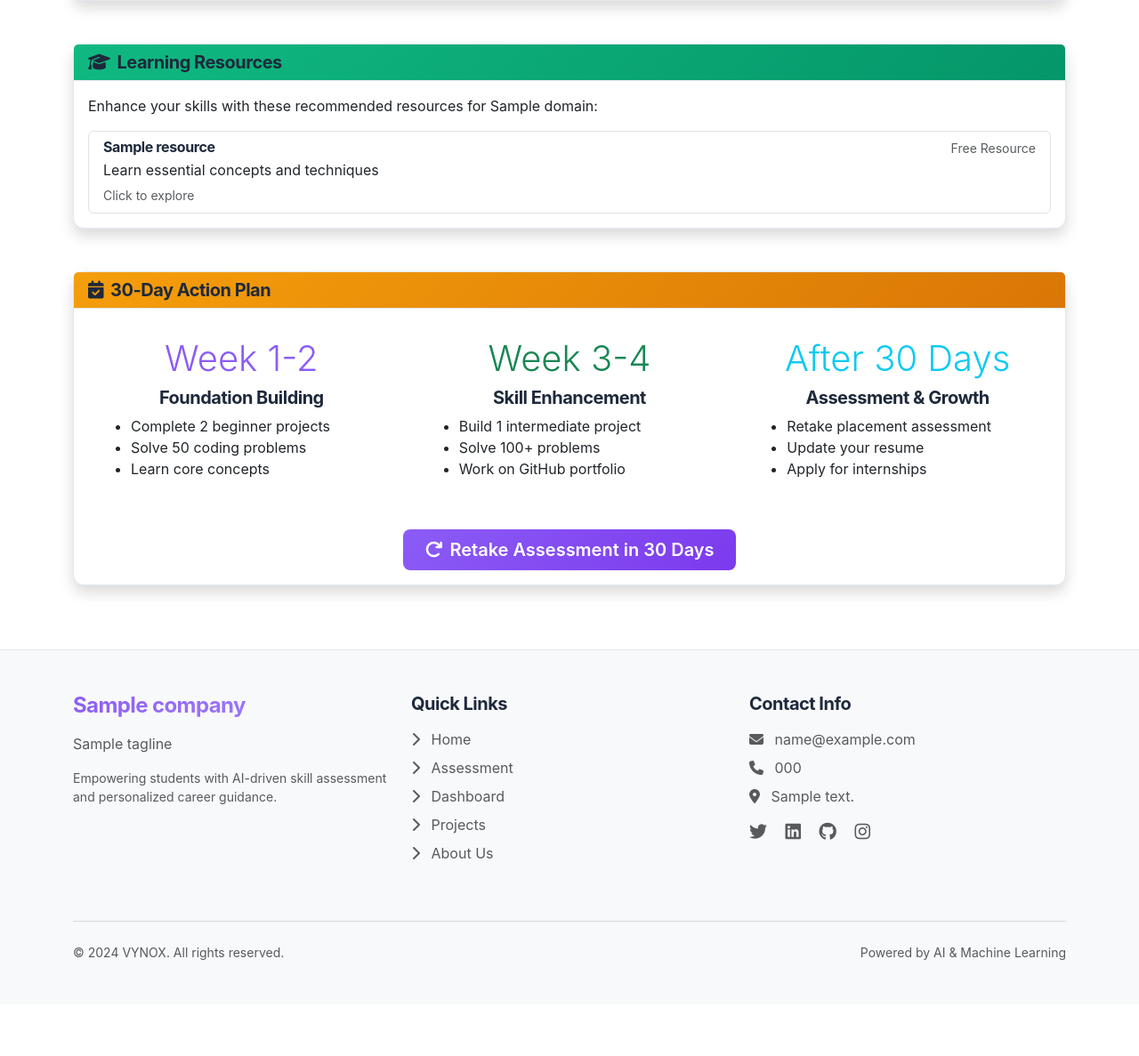
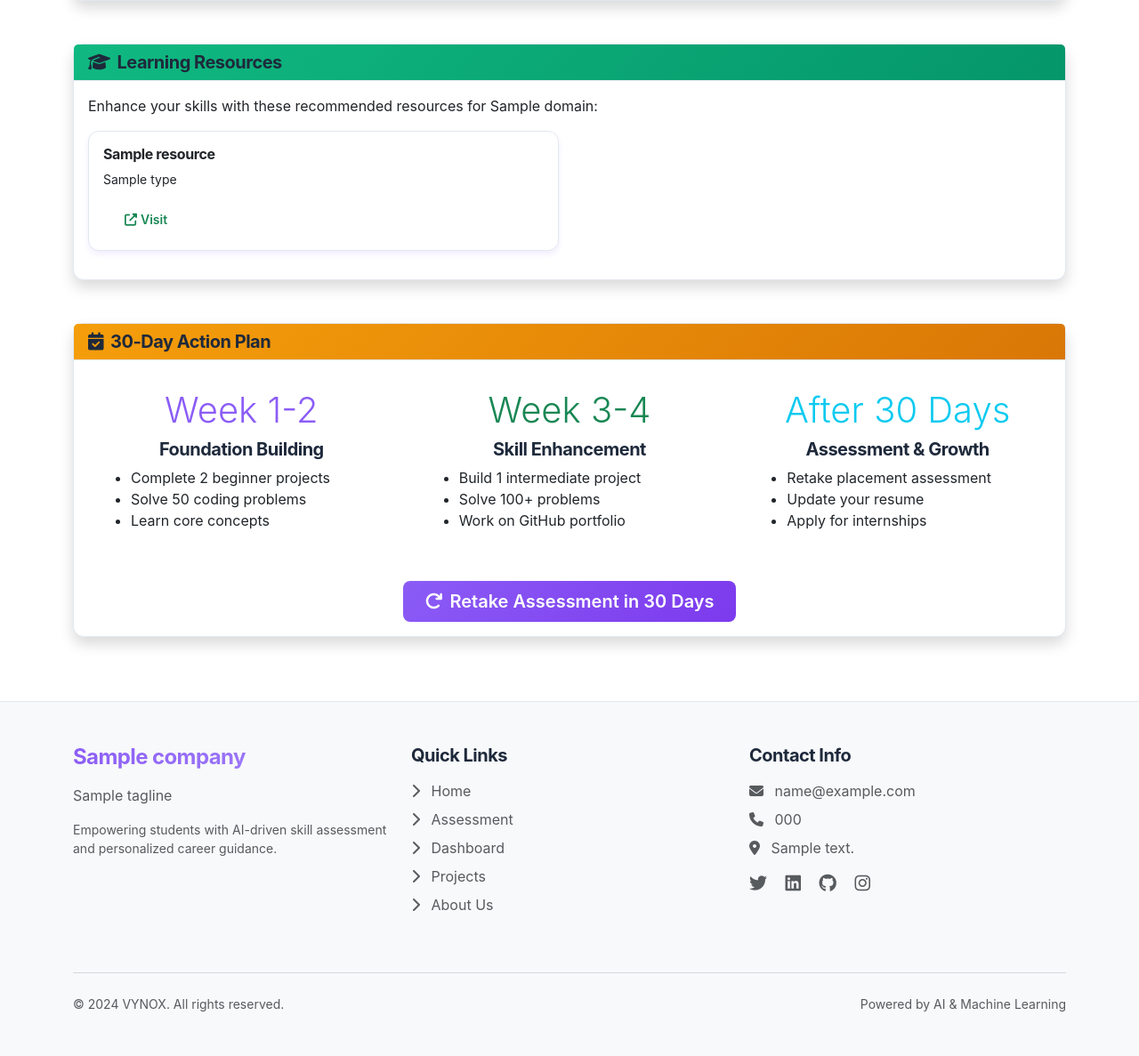
Before and after one commit to Vishwa-0/Placement-Readiness, a Flask app: template templates/projects.html in a window 1280 px wide. Shown: the part 647-1834 px from the top of the page at 89% size. Before the commit the page ends 1726 px from the top, so only its background shows below. Run offline with Flask 3, Linux system fonts and the light colour scheme; the template is opened without the code that fills it: most values are stand-ins (such as "Sample title", 1, 10 or a date in 2020); some libraries are stand-ins or nearby versions.

Commit message:
Update projects.html

```diff
--- a/templates/projects.html
+++ b/templates/projects.html
@@ -41,7 +41,7 @@
                             </div>
                         </div>
                         <div class="card-footer bg-transparent">
-                            <button class="btn btn-sm btn-outline-primary" onclick="showProjectDetails('{{ project }}')">
+                            <button class="btn btn-sm btn-outline-primary" onclick="showProjectDetails('{{ project }}', '{{ domain.name }}')">
                                 <i class="fas fa-info-circle me-1"></i>View Details
                             </button>
                         </div>
@@ -59,15 +59,18 @@
         </div>
         <div class="card-body">
             <p>Enhance your skills with these recommended resources for {{ domain.name }}:</p>
-            <div class="list-group">
+            <div class="row">
                 {% for resource in resources %}
-                <div class="list-group-item list-group-item-action">
-                    <div class="d-flex w-100 justify-content-between">
-                        <h6 class="mb-1">{{ resource }}</h6>
-                        <small class="text-muted">Free Resource</small>
+                <div class="col-md-6 mb-3">
+                    <div class="card border">
+                        <div class="card-body">
+                            <h6 class="card-title">{{ resource.name }}</h6>
+                            <p class="card-text small">{{ resource.type }}</p>
+                            <a href="{{ resource.url }}" target="_blank" class="btn btn-sm btn-outline-success">
+                                <i class="fas fa-external-link-alt me-1"></i>Visit
+                            </a>
+                        </div>
                     </div>
-                    <p class="mb-1">Learn essential concepts and techniques</p>
-                    <small class="text-muted">Click to explore</small>
                 </div>
                 {% endfor %}
             </div>
@@ -127,19 +130,8 @@
 
 {% block scripts %}
 <script>
-function showProjectDetails(projectName) {
-    alert(`Project Details: ${projectName}\n\nStart by:\n1. Researching similar projects\n2. Breaking it into smaller tasks\n3. Setting up your development environment\n4. Writing clean, documented code\n5. Testing and deploying your project`);
+function showProjectDetails(projectName, domainName) {
+    alert(`Project: ${projectName}\nDomain: ${domainName}\n\nSteps to complete:\n1. Research and plan your project structure\n2. Break it into smaller, manageable tasks\n3. Set up development environment and version control\n4. Implement core functionality first\n5. Add features and polish the UI\n6. Test thoroughly and deploy\n7. Document your project on GitHub\n\nTip: Create a timeline and stick to it!`);
 }
-
-// Add project tracking
-document.addEventListener('DOMContentLoaded', function() {
-    const projectCards = document.querySelectorAll('.card .btn-outline-primary');
-    projectCards.forEach(btn => {
-        btn.addEventListener('click', function() {
-            const projectTitle = this.closest('.card').querySelector('.card-text').textContent;
-            console.log(`User viewed details for: ${projectTitle}`);
-        });
-    });
-});
 </script>
 {% endblock %}
```
